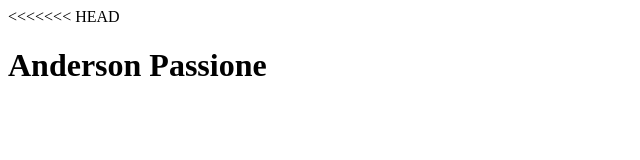
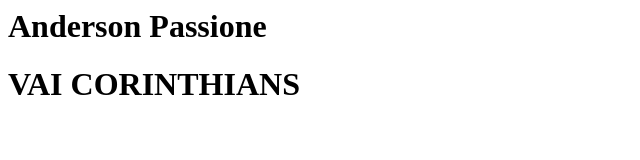
Before and after one commit to RicardoSDAssis/test-git, a plain HTML site: page index.html in a window 1280 px wide. Shown: the whole page, without its empty margins (0-640 px from the left). Drawn offline with Linux system fonts and the light colour scheme.

Commit message:
vai corinthians

```diff
--- a/index.html
+++ b/index.html
@@ -2,8 +2,10 @@
 <head>
 </head>
 <body>
-<<<<<<< HEAD
 <h1>Anderson Passione</h1>
 </body>
 
+
+<h1>VAI CORINTHIANS</h1>
+
 </html>
```
